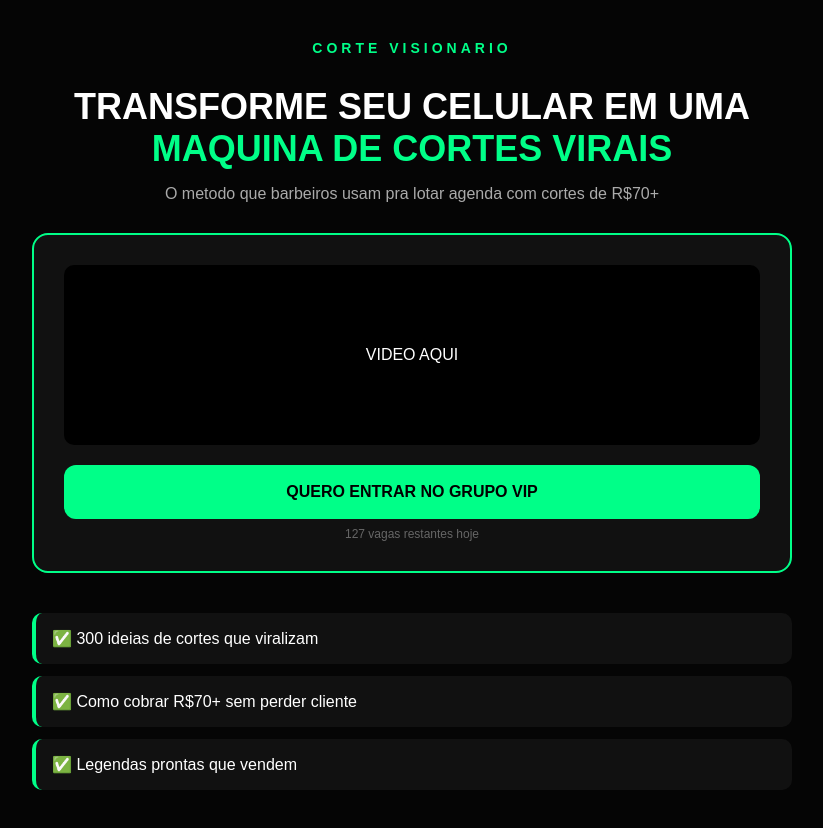
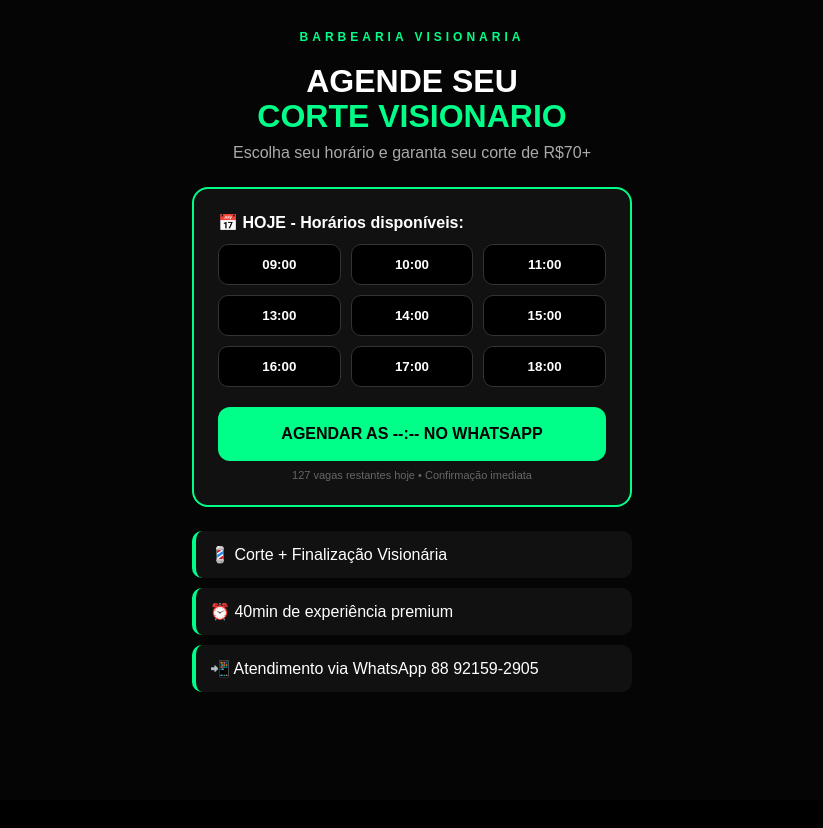
Before and after one commit to pedroandersohyt-cmyk/Anderson, a Next.js app: page / in a window 1280 px wide. Shown: the whole page, without its empty margins (228-1051 px from the left). After the commit the page ends 800 px from the top, so only its background shows below. Built offline with nearby package versions, Linux system fonts and the light colour scheme.

Commit message:
Refactor Home component and update layout

```diff
--- a/app/page.js
+++ b/app/page.js
@@ -1,19 +1,40 @@
+"use client"
+import { useState } from 'react'
+
 export default function Home() {
+  const [hora, setHora] = useState("")
+  const horarios = ["09:00", "10:00", "11:00", "13:00", "14:00", "15:00", "16:00", "17:00", "18:00"]
+
+  const agendar = () => {
+    if(!hora) return alert("Escolhe um horário!")
+    const msg = `Fala! Quero agendar meu corte visionario as ${hora} 💈🔥`
+    window.open(`https://wa.me/5588921592905?text=${encodeURIComponent(msg)}`, "_blank")
+  }
+
   return (
-    <div style={{background:'#050505', color:'white', minHeight:'100vh'}}>
-      <div style={{maxWidth:'800px', margin:'0 auto', padding:'40px 20px', textAlign:'center'}}>
-        <h1 style={{color:'#00ff88', fontSize:'14px', letterSpacing:'4px'}}>CORTE VISIONARIO</h1>
-        <h2 style={{fontSize:'36px', fontWeight:'900', marginTop:'30px'}}>TRANSFORME SEU CELULAR EM UMA <span style={{color:'#00ff88'}}>MAQUINA DE CORTES VIRAIS</span></h2>
-        <p style={{marginTop:'15px', color:'#aaa'}}>O metodo que barbeiros usam pra lotar agenda com cortes de R$70+</p>
-        <div style={{background:'#111', border:'2px solid #00ff88', borderRadius:'16px', padding:'30px', marginTop:'30px'}}>
-          <div style={{background:'#000', height:'180px', borderRadius:'10px', display:'flex', alignItems:'center', justifyContent:'center'}}>VIDEO AQUI</div>
-          <a href="https://wa.me/5588999999999" style={{display:'block', background:'#00ff88', color:'black', fontWeight:'900', padding:'18px', borderRadius:'12px', marginTop:'20px', textDecoration:'none'}}>QUERO ENTRAR NO GRUPO VIP</a>
-          <p style={{fontSize:'12px', color:'#666', marginTop:'8px'}}>127 vagas restantes hoje</p>
+    <div style={{background:'#050505', color:'white', minHeight:'100vh', fontFamily:'sans-serif'}}>
+      <div style={{maxWidth:'480px', margin:'0 auto', padding:'30px 20px', textAlign:'center'}}>
+        <h1 style={{color:'#00ff88', fontSize:'12px', letterSpacing:'4px'}}>BARBEARIA VISIONARIA</h1>
+        <h2 style={{fontSize:'32px', fontWeight:'900', marginTop:'20px', lineHeight:'1.1'}}>AGENDE SEU<br/><span style={{color:'#00ff88'}}>CORTE VISIONARIO</span></h2>
+        <p style={{color:'#aaa', marginTop:'10px'}}>Escolha seu horário e garanta seu corte de R$70+</p>
+
+        <div style={{background:'#111', border:'2px solid #00ff88', borderRadius:'16px', padding:'24px', marginTop:'25px'}}>
+          <p style={{fontWeight:'700', marginBottom:'12px', textAlign:'left'}}>📅 HOJE - Horários disponíveis:</p>
+          <div style={{display:'grid', gridTemplateColumns:'repeat(3, 1fr)', gap:'10px'}}>
+            {horarios.map(h => (
+              <button key={h} onClick={()=>setHora(h)} style={{padding:'12px', borderRadius:'10px', border: hora===h ? '2px solid #00ff88' : '1px solid #333', background: hora===h ? '#00ff88' : '#000', color: hora===h ? 'black' : 'white', fontWeight:'900'}}>{h}</button>
+            ))}
+          </div>
+          <button onClick={agendar} style={{width:'100%', background:'#00ff88', color:'black', fontWeight:'900', padding:'18px', borderRadius:'12px', marginTop:'20px', border:'none', fontSize:'16px', cursor:'pointer'}}>
+            AGENDAR AS {hora || '--:--'} NO WHATSAPP
+          </button>
+          <p style={{fontSize:'11px', color:'#666', marginTop:'8px'}}>127 vagas restantes hoje • Confirmação imediata</p>
         </div>
-        <div style={{textAlign:'left', marginTop:'40px', display:'grid', gap:'12px'}}>
-          <div style={{background:'#111', padding:'16px', borderRadius:'10px', borderLeft:'4px solid #00ff88'}}>✅ 300 ideias de cortes que viralizam</div>
-          <div style={{background:'#111', padding:'16px', borderRadius:'10px', borderLeft:'4px solid #00ff88'}}>✅ Como cobrar R$70+ sem perder cliente</div>
-          <div style={{background:'#111', padding:'16px', borderRadius:'10px', borderLeft:'4px solid #00ff88'}}>✅ Legendas prontas que vendem</div>
+
+        <div style={{textAlign:'left', marginTop:'24px', display:'grid', gap:'10px'}}>
+          <div style={{background:'#111', padding:'14px', borderRadius:'10px', borderLeft:'4px solid #00ff88'}}>💈 Corte + Finalização Visionária</div>
+          <div style={{background:'#111', padding:'14px', borderRadius:'10px', borderLeft:'4px solid #00ff88'}}>⏰ 40min de experiência premium</div>
+          <div style={{background:'#111', padding:'14px', borderRadius:'10px', borderLeft:'4px solid #00ff88'}}>📲 Atendimento via WhatsApp 88 92159-2905</div>
         </div>
       </div>
     </div>
```
